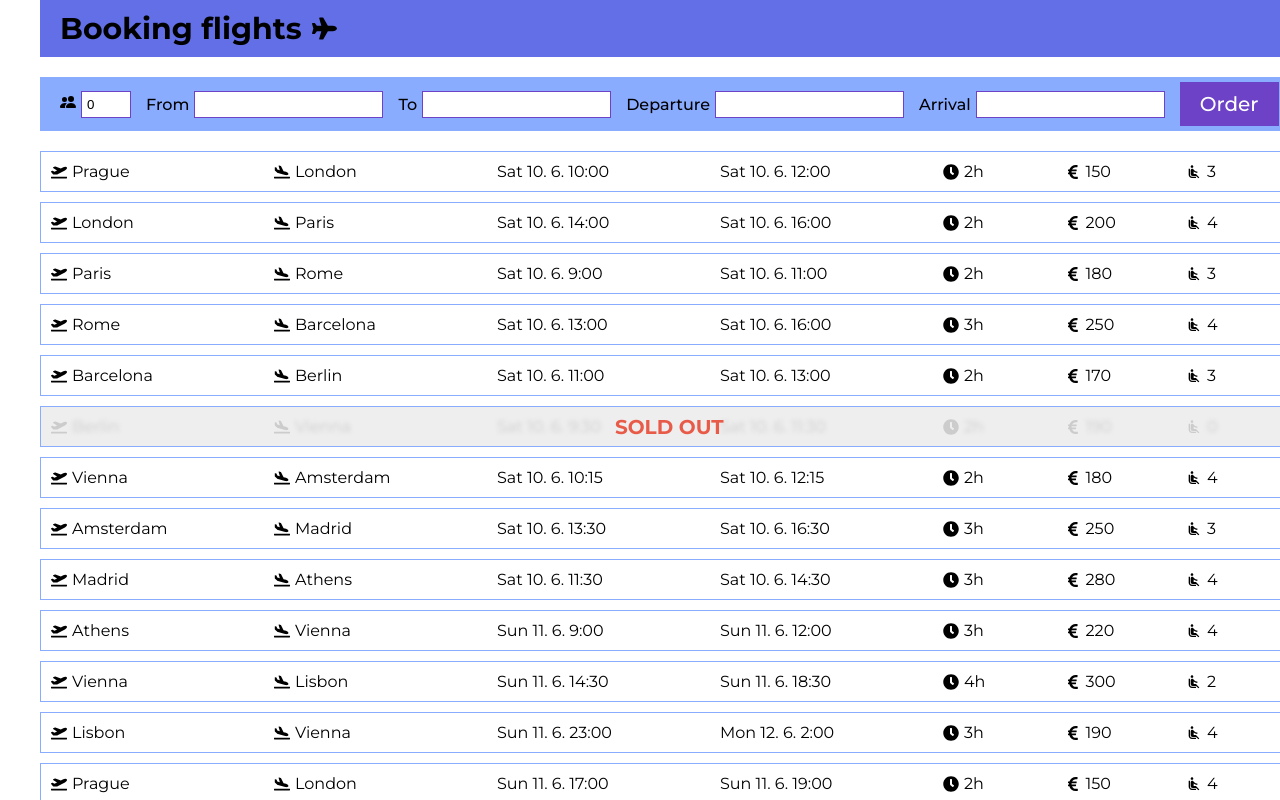
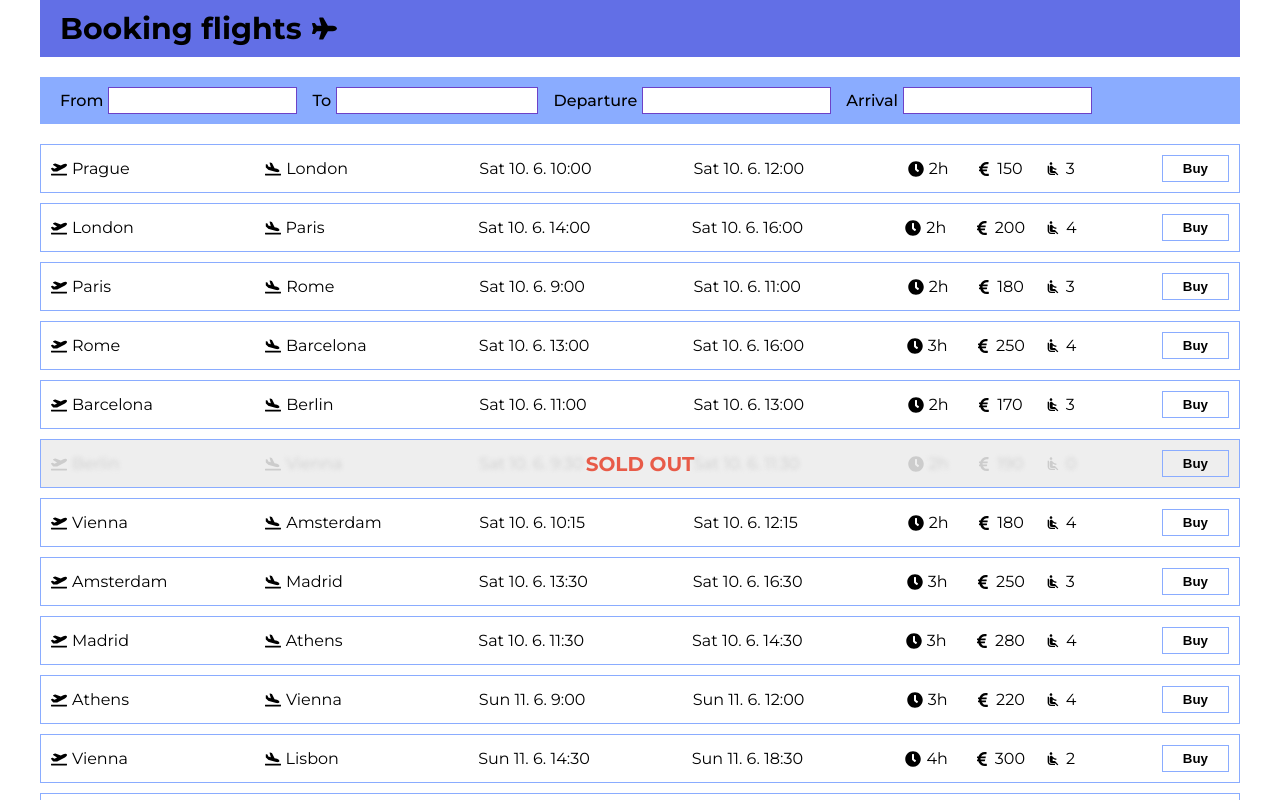
Before and after one commit to KarelSmola/booking-flights, a React (Create React App) app: page / in a window 1280 px wide. Shown: the top 800 px of the page. Built offline with nearby package versions, Linux system fonts and the light colour scheme.

Commit message:
Big changes in Flights filtering. Logic in store changed.

```diff
--- a/src/App.js
+++ b/src/App.js
@@ -1,18 +1,17 @@
 import React from "react";
 import { useSelector } from "react-redux";
 import Header from "./components/Header/Header";
-import FlightsForm from "./components/FlightsForm/FlightsForm";
+import FilterFlights from "./components/FilterFlights/FilterFlights";
 import Flights from "./components/Flights/Flights";
 
 const App = () => {
   const flightsState = useSelector((state) => state);
-  // console.log(flightsState);
 
   return (
     <div className="main-container">
       <div className="main-wrapper">
         <Header />
-        <FlightsForm />
+        <FilterFlights />
         <Flights />
       </div>
     </div>
--- a/src/Sass/main.scss
+++ b/src/Sass/main.scss
@@ -4,7 +4,7 @@
 
 // COMPONENTS
 @import "../components/Header/header";
-@import "../components/FlightsForm/flights-form";
+@import "../components/FilterFlights/filter-flights";
 @import "../components/Flights/flights";
 
 // OTHERS
--- /dev/null
+++ b/src/components/FilterFlights/FilterFlights.js
@@ -0,0 +1,73 @@
+import React from "react";
+import { useSelector, useDispatch } from "react-redux";
+import { flightsSliceActions } from "../../store";
+
+const FilterFlights = () => {
+  const dispatch = useDispatch();
+  const filterValues = useSelector((state) => state.filterData);
+
+  const inputChangeHandler = (event) => {
+    const name = event.target.name;
+    const value = event.target.value;
+    dispatch(flightsSliceActions.onChange({ [name]: value }));
+  };
+
+  return (
+    <div className="filter-flights">
+      <div className="filter-flights__label-wrap">
+        <label className="filter-flights__label" htmlFor="from-input">
+          From
+        </label>
+        <input
+          className="filter-flights__input"
+          type="text"
+          id="from-input"
+          name="from"
+          value={filterValues.from}
+          onChange={inputChangeHandler}
+        />
+      </div>
+      <div className="filter-flights__label-wrap">
+        <label className="filter-flights__label" htmlFor="to-input">
+          To
+        </label>
+        <input
+          className="filter-flights__input"
+          type="text"
+          id="to-input"
+          name="to"
+          value={filterValues.to}
+          onChange={inputChangeHandler}
+        />
+      </div>
+      <div className="filter-flights__label-wrap">
+        <label className="filter-flights__label" htmlFor="departure">
+          Departure
+        </label>
+        <input
+          className="filter-flights__input"
+          type="text"
+          id="departure"
+          name="departure"
+          value={filterValues.departure}
+          onChange={inputChangeHandler}
+        />
+      </div>
+      <div className="filter-flights__label-wrap">
+        <label className="filter-flights__label" htmlFor="arrival">
+          Arrival
+        </label>
+        <input
+          className="filter-flights__input"
+          type="text"
+          id="arrival"
+          name="arrival"
+          value={filterValues.arrival}
+          onChange={inputChangeHandler}
+        />
+      </div>
+    </div>
+  );
+};
+
+export default FilterFlights;
--- a/src/components/FlightsForm/_flights-form.scss
+++ b/src/components/FilterFlights/_filter-flights.scss
@@ -1,22 +1,16 @@
-.flights-form {
-  &__form {
-    display: grid;
-    grid-template-columns: 0.5fr repeat(4, 1fr) 0.5fr;
-    align-items: center;
-    gap: 1.5rem;
-    background-color: $third-color;
-    padding: 0.5rem 2rem;
-  }
+.filter-flights {
+  display: grid;
+  grid-template-columns: repeat(4, 1fr) 0.5fr;
+  align-items: center;
+  gap: 1.5rem;
+  background-color: $third-color;
+  padding: 1rem 2rem;
 
   &__label-wrap {
     display: grid;
     grid-template-columns: auto 1fr;
     align-items: center;
     gap: 0.5rem;
-
-    &:first-child input {
-      width: 5rem;
-    }
   }
 
   &__label {
--- a/src/components/Flights/Flights.js
+++ b/src/components/Flights/Flights.js
@@ -1,18 +1,16 @@
 import React from "react";
 import { useSelector, useDispatch } from "react-redux";
-import { bookingFlightsActions } from "../../store";
+import { flightsSliceActions } from "../../store";
 
 import { DeparturePlane, ArrivalPlane, Clock, Euro, Seat } from "../UI/Icons";
 
 const Flights = () => {
-  const dispatch = useDispatch()
+  const dispatch = useDispatch();
   const flights = useSelector((state) => state.flights);
-  const bookingData = useSelector((state) => state.bookingData);
+  const filterData = useSelector((state) => state.filterData);
 
-
-  const fillBookingForm = (flight) => {
-    dispatch(bookingFlightsActions.fillBookingData(flight))
-    console.log(flight);
+  const orderTicket = (flight) => {
+    dispatch(flightsSliceActions.buyTicket(flight));
   };
 
   return (
@@ -21,13 +19,13 @@ const Flights = () => {
         {flights
           .filter((flight) => {
             const itemFlight = flight.from.toLowerCase();
-            const searchFlight = bookingData.from.toLowerCase();
+            const searchFlight = filterData.from.toLowerCase();
             const toFlight = flight.to.toLowerCase();
-            const searchToFlight = bookingData.to.toLowerCase();
+            const searchToFlight = filterData.to.toLowerCase();
             const departureFlight = flight.departure.toLowerCase();
-            const searchDepartureFlight = bookingData.departure.toLowerCase();
+            const searchDepartureFlight = filterData.departure.toLowerCase();
             const arrivalFlight = flight.arrival.toLowerCase();
-            const searchArrivalFlight = bookingData.arrival.toLowerCase();
+            const searchArrivalFlight = filterData.arrival.toLowerCase();
 
             return (
               itemFlight.startsWith(searchFlight) &&
@@ -45,7 +43,7 @@ const Flights = () => {
               }
               key={flight.id}
               onClick={() => {
-                fillBookingForm(flight);
+                orderTicket(flight);
               }}
             >
               <div className="flights__flight-item-wrap">
@@ -70,6 +68,7 @@ const Flights = () => {
                 <Seat />
                 <p>{flight.amountAvailableSeats}</p>
               </div>
+              <button className="flights__order-btn">Buy</button>
             </li>
           ))}
       </ul>
--- a/src/components/Flights/_flights.scss
+++ b/src/components/Flights/_flights.scss
@@ -6,11 +6,12 @@
 
   &__flight-wrap {
     display: grid;
-    grid-template-columns: repeat(4, 1fr) repeat(3, 0.5fr);
+    grid-template-columns: repeat(4, 2fr) repeat(2, 0.5fr) 1fr 0.5fr;
     align-items: center;
     gap: 2rem;
     padding: 1rem;
     border: 1px solid $third-color;
+    transition: all 0.1s ease-out;
 
     &--sold-out {
       color: #ccc;
@@ -31,6 +32,13 @@
         filter: blur(2px);
       }
     }
+
+    &:hover {
+      cursor: pointer;
+      box-shadow: 0 0 0.3rem $third-color;
+      transform: scale(1.01);
+      font-weight: $font-weight-medium;
+    }
   }
 
   &__flight-item-wrap {
@@ -41,15 +49,16 @@
     gap: 0.5rem;
   }
 
-  &__flight-from {
-  }
+  &__order-btn {
+    padding: 0.5rem 2rem;
+    background-color: transparent;
+    border: 1px solid $third-color;
+    font-weight: $font-weight-heavy;
 
-  &__flight-to {
-  }
-
-  &__flight-departure {
-  }
-
-  &__flight-arrival {
+    &:hover {
+      cursor: pointer;
+      background-color: $third-color;
+      color: $color-light;
+    }
   }
 }
--- a/src/components/FlightsForm/FlightsForm.js
+++ /dev/null
@@ -1,194 +0,0 @@
-import React, { useReducer } from "react";
-import { useDispatch } from "react-redux";
-import { bookingFlightsActions } from "../../store";
-
-import { People } from "../UI/Icons";
-
-const initialState = {
-  inputValues: { from: "", to: "", departure: "", arrival: "", tickets: 0 },
-  touched: {
-    from: false,
-    to: false,
-    departure: false,
-    arrival: false,
-    tickets: false,
-  },
-};
-
-const formReducer = (state, action) => {
-  if (action.type === "INPUT_CHANGE_HANDLER") {
-    return {
-      ...state,
-      inputValues: { ...state.inputValues, ...action.payload },
-    };
-  }
-
-  if (action.type === "TOUCHED") {
-    return { ...state, touched: { ...state.touched, ...action.payload } };
-  }
-
-  if (action.type === "ALL_TOUCHED") {
-    return {
-      ...state,
-      touched: {
-        ...state.touched,
-        from: true,
-        to: true,
-        departure: true,
-        arrival: true,
-        tickets: true,
-      },
-    };
-  }
-
-  if (action.type === "RESET_VALUES") {
-    return initialState;
-  }
-
-  return state;
-};
-
-const FlightsForm = () => {
-  const dispatch = useDispatch();
-  const [state, formDispatch] = useReducer(formReducer, initialState);
-
-  const inputChangeHandler = (event) => {
-    const name = event.target.name;
-    const value = event.target.value;
-    formDispatch({ type: "INPUT_CHANGE_HANDLER", payload: { [name]: value } });
-    dispatch(bookingFlightsActions.onChange({ [name]: value }));
-  };
-
-  const inputBlurHandler = (event) => {
-    const name = event.target.name;
-    formDispatch({ type: "TOUCHED", payload: { [name]: true } });
-  };
-
-  const invalidClasses = "flights-form__input flights-form__input--invalid";
-  const validClass = "flights-form__input";
-  const valuesState = state.inputValues;
-
-  const validTickets = valuesState.tickets > 0;
-  const invalidTickets = !validTickets && state.touched.tickets;
-  const ticketsClasses = invalidTickets ? invalidClasses : validClass;
-
-  const validFrom = valuesState.from.trim() !== "";
-  const invalidFrom = !validFrom && state.touched.from;
-  const fromClasses = invalidFrom ? invalidClasses : validClass;
-
-  const validTo = valuesState.to.trim() !== "";
-  const invalidTo = !validTo && state.touched.to;
-  const toClasses = invalidTo ? invalidClasses : validClass;
-
-  const validDeparture = valuesState.departure.trim() !== "";
-  const invalidDeparture = !validDeparture && state.touched.departure;
-  const departureClasses = invalidDeparture ? invalidClasses : validClass;
-
-  const validArrival = valuesState.arrival.trim() !== "";
-  const invalidArrival = !validArrival && state.touched.arrival;
-  const arrivalClasses = invalidArrival ? invalidClasses : validClass;
-
-  const submitHandler = (event) => {
-    event.preventDefault();
-    console.log(state);
-    formDispatch({ type: "ALL_TOUCHED" });
-
-    if (!validFrom || !validTo) {
-      return;
-    }
-
-    let orderData = {
-      from: state.inputValues.from,
-      to: state.inputValues.to,
-      departure: state.inputValues.departure,
-      arrival: state.inputValues.arrival,
-      tickets: state.inputValues.tickets,
-    };
-
-    dispatch(bookingFlightsActions.order(orderData));
-
-    formDispatch({ type: "RESET_VALUES" });
-  };
-
-  return (
-    <div className="flights-form">
-      <form className="flights-form__form" onSubmit={submitHandler}>
-        <div className="flights-form__label-wrap">
-          <label className="flights-form__label" htmlFor="tickets-input">
-            <People />
-          </label>
-          <input
-            className={ticketsClasses}
-            type="number"
-            id="tickets-input"
-            name="tickets"
-            value={state.inputValues.tickets}
-            onChange={inputChangeHandler}
-            onBlur={inputBlurHandler}
-          />
-        </div>
-        <div className="flights-form__label-wrap">
-          <label className="flights-form__label" htmlFor="from-input">
-            From
-          </label>
-          <input
-            className={fromClasses}
-            type="text"
-            id="from-input"
-            name="from"
-            value={state.inputValues.from}
-            onChange={inputChangeHandler}
-            onBlur={inputBlurHandler}
-          />
-        </div>
-        <div className="flights-form__label-wrap">
-          <label className="flights-form__label" htmlFor="to-input">
-            To
-          </label>
-          <input
-            className={toClasses}
-            type="text"
-            id="to-input"
-            name="to"
-            value={state.inputValues.to}
-            onChange={inputChangeHandler}
-            onBlur={inputBlurHandler}
-          />
-        </div>
-        <div className="flights-form__label-wrap">
-          <label className="flights-form__label" htmlFor="departure">
-            Departure
-          </label>
-          <input
-            className={departureClasses}
-            type="text"
-            id="departure"
-            name="departure"
-            value={state.inputValues.departure}
-            onChange={inputChangeHandler}
-            onBlur={inputBlurHandler}
-          />
-        </div>
-        <div className="flights-form__label-wrap">
-          <label className="flights-form__label" htmlFor="arrival">
-            Arrival
-          </label>
-          <input
-            className={arrivalClasses}
-            type="text"
-            id="arrival"
-            name="arrival"
-            value={state.inputValues.arrival}
-            onChange={inputChangeHandler}
-            onBlur={inputBlurHandler}
-          />
-        </div>
-        <button type="submit" className="flights-form__order-btn">
-          Order
-        </button>
-      </form>
-    </div>
-  );
-};
-
-export default FlightsForm;
```
Also changed, not shown: src/store/index.js (+7 -12 lines).
